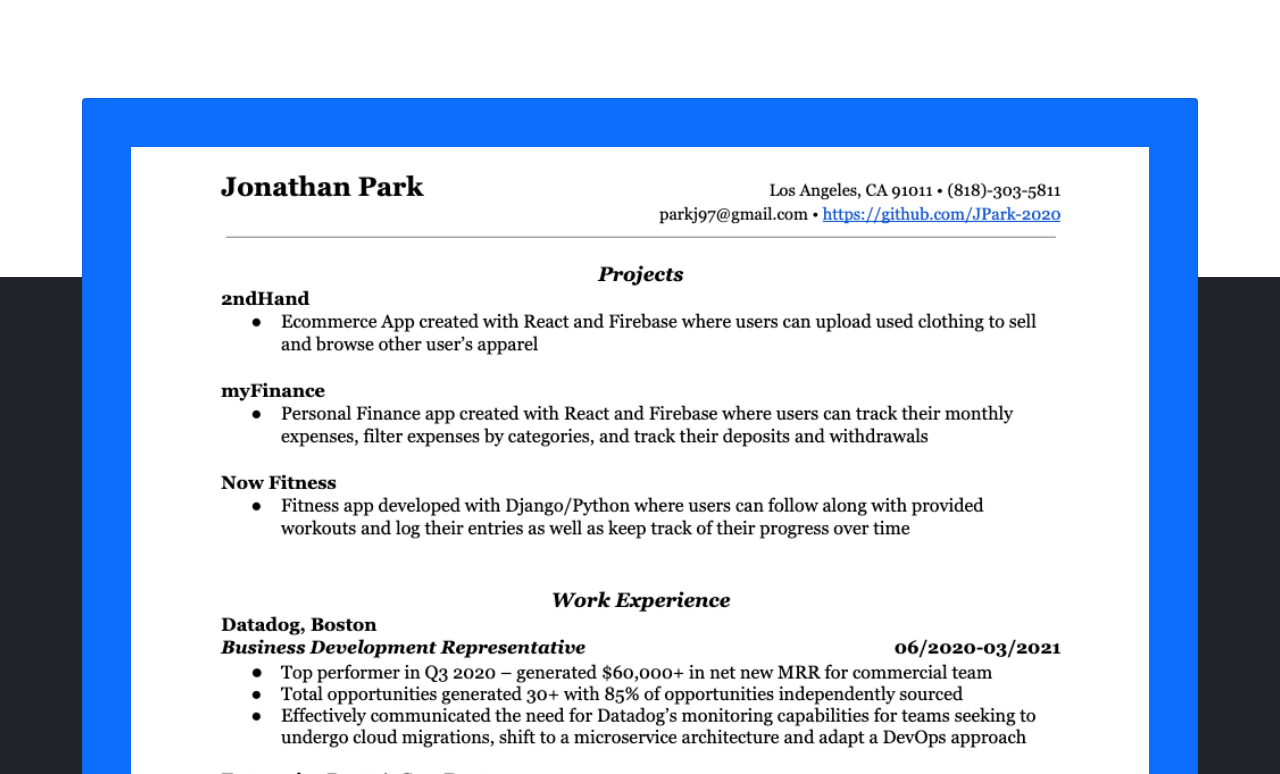
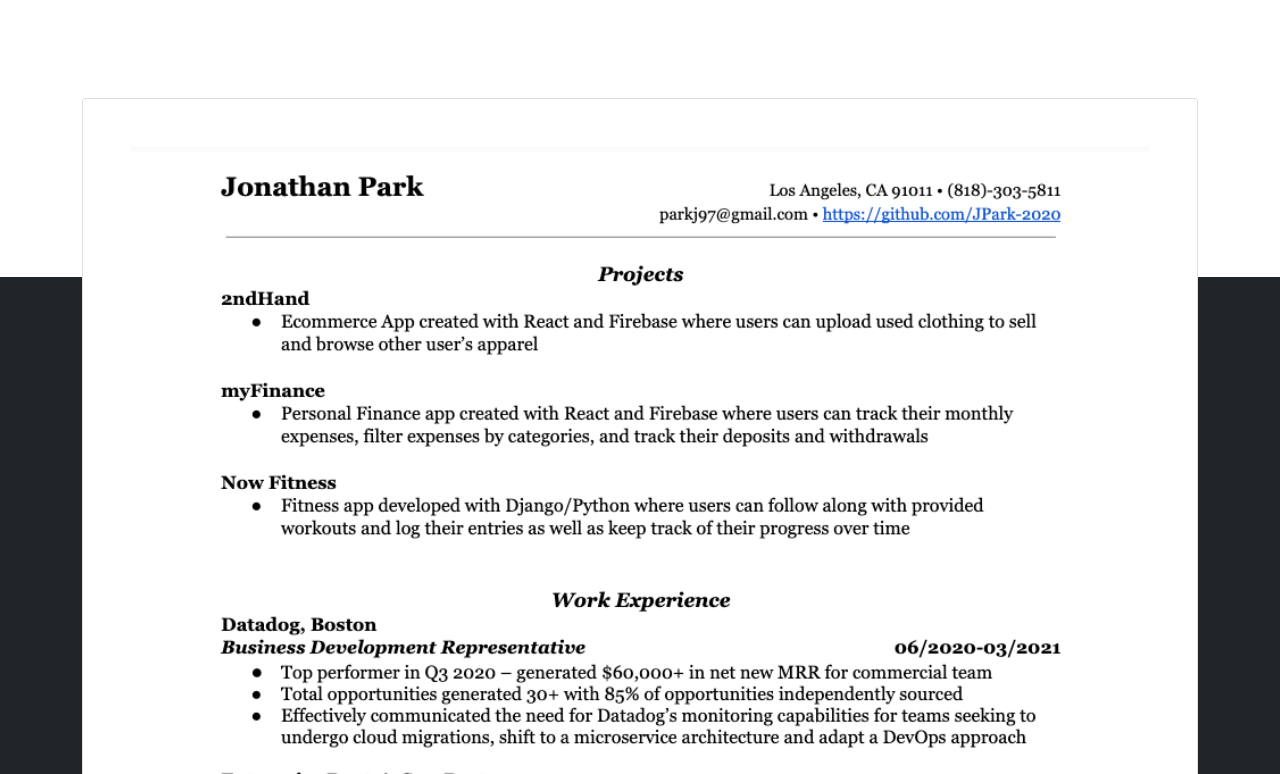
Before and after one commit to JPark-2020/PortfolioWebsite, a plain HTML site: page index.html in a window 1280 px wide. Shown: the part 2306-3080 px from the top of the page. Drawn offline with nearby package versions, Linux system fonts and the light colour scheme.

Commit message:
background change

```diff
--- a/index.html
+++ b/index.html
@@ -242,7 +242,7 @@
 
   <section  class='bg-dark text-white section-inverse'>
     <div class='container'>
-      <div class='bg-primary p-5 card'>
+      <div class=' p-5 card'>
         <img src="images/resume.png" alt="jon resume"/>
       </div>
     </div>
```
